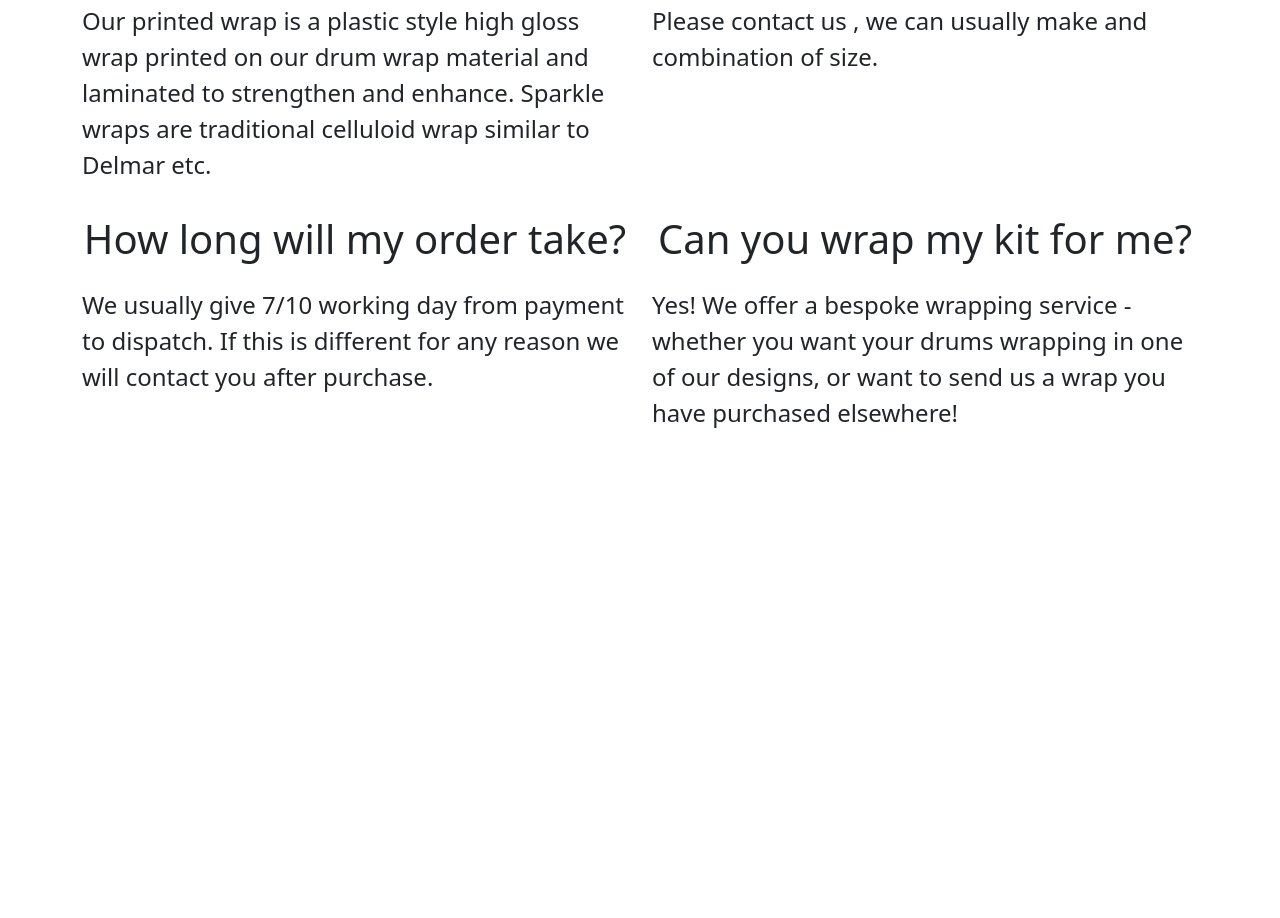
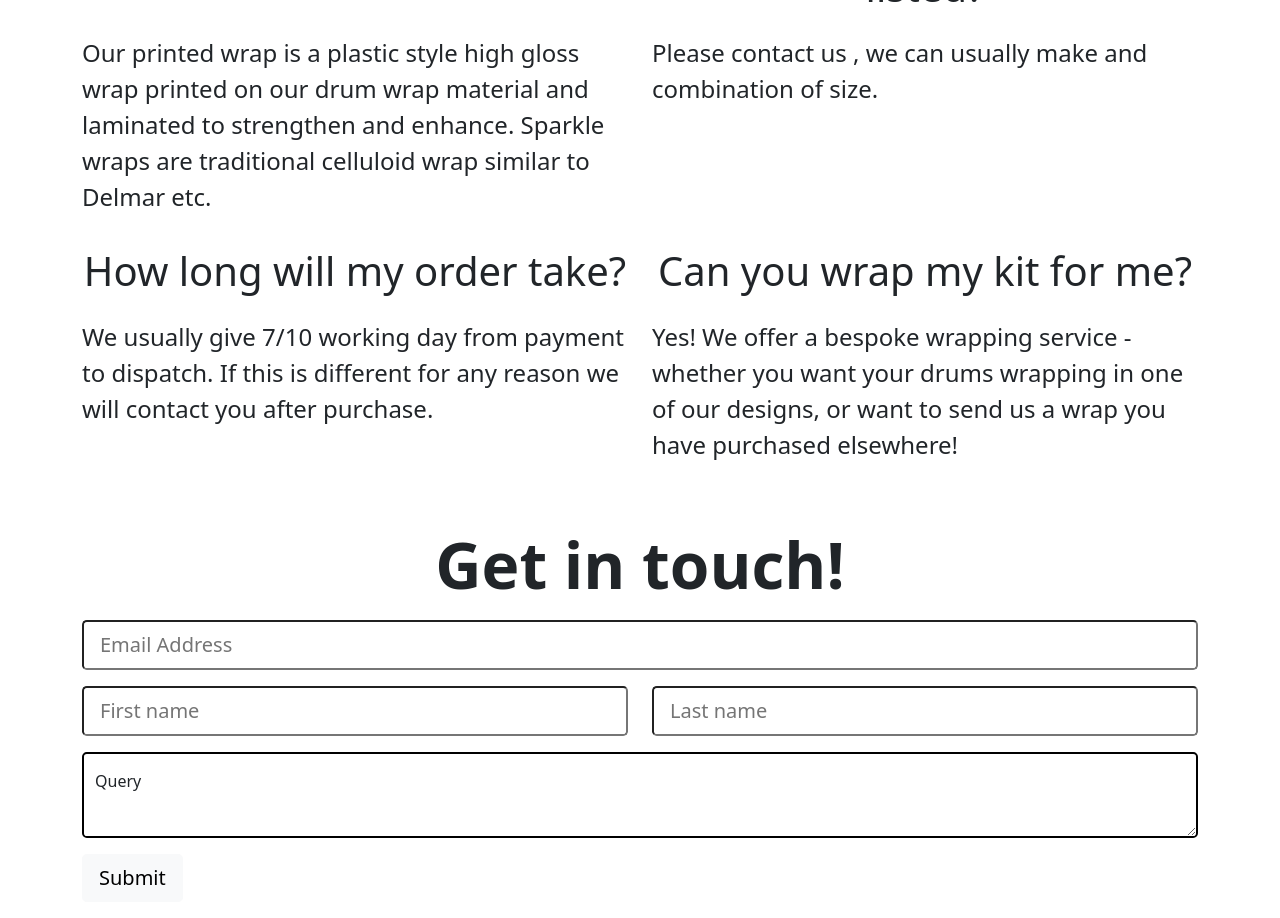
Before and after one commit to Labrat81/drum-wraps, a plain HTML site: page faq.html in a window 1280 px wide. Shown: the part 850-1768 px from the top of the page. Before the commit the page ends 1313 px from the top, so only its background shows below. Drawn offline with nearby package versions, Linux system fonts and the light colour scheme.

Commit message:
add a contact form to faq page

```diff
--- a/faq.html
+++ b/faq.html
@@ -42,9 +42,9 @@
     </div>
 </ul>
 
-    <h1 class="display-3 heading lead text-center fw-bold mb-3">FAQs</h1>
+    <h1 class="display-3 heading lead text-center fw-bold mt-5 mb-3">FAQs</h1>
 
-    <div class="container text-start mt-5">
+    <div class="container text-start mt-5 mb-5">
         <div class="row mb-3">
             <div class="col-6">
                 <h1 class="text-center">What are your wraps made of?</h1>
@@ -97,7 +97,35 @@
         </div>
     </div>
 
+    <h1 class="display-3 heading lead text-center fw-bold mb-3">Get in touch!</h1>
 
+    <div class="container">
+        <div class="col-12">
+            <form action="https://formspree.io/f/xvgobgdy" method="POST">
+                <div class="row mb-3">
+                    <div class="col">
+                    <input type="email" name="email" class="form-control-lg col-12" placeholder="Email Address" aria-label="Email Address">
+                    </div>
+                </div>
+                <div class="row mb-3">
+                    <div class="col">
+                      <input type="text" name="first-name" class="form-control-lg col-12" placeholder="First name" aria-label="first-name">
+                    </div>
+                    <div class="col">
+                      <input type="text" name="last-name" class="form-control-lg col-12" placeholder="Last name" aria-label="last-name">
+                    </div>
+                </div>
+
+                <div class="form-floating mb-3">
+                    <textarea name="Query" class="form-control-lg form-control col-12" placeholder="Query" id="floatingTextarea"></textarea>
+                    <label for="floatingTextarea">Query</label>
+                </div>
+                <div class="col">
+                    <button class="btn btn-light btn-lg mb-3" type="submit" value="Submit">Submit</button>
+                </div>
+            </form>
+        </div>
+    </div>
 
     <script src="https://cdn.jsdelivr.net/npm/bootstrap@5.0.2/dist/js/bootstrap.bundle.min.js" integrity="sha384-MrcW6ZMFYlzcLA8Nl+NtUVF0sA7MsXsP1UyJoMp4YLEuNSfAP+JcXn/tWtIaxVXM" crossorigin="anonymous"></script>
 </body>
```
